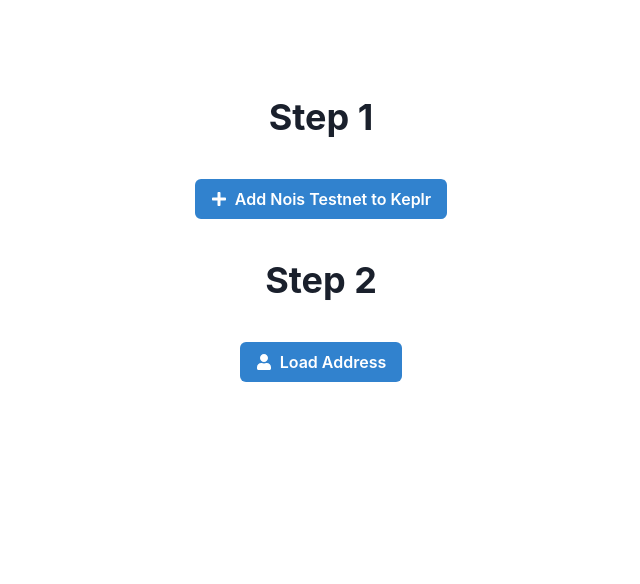
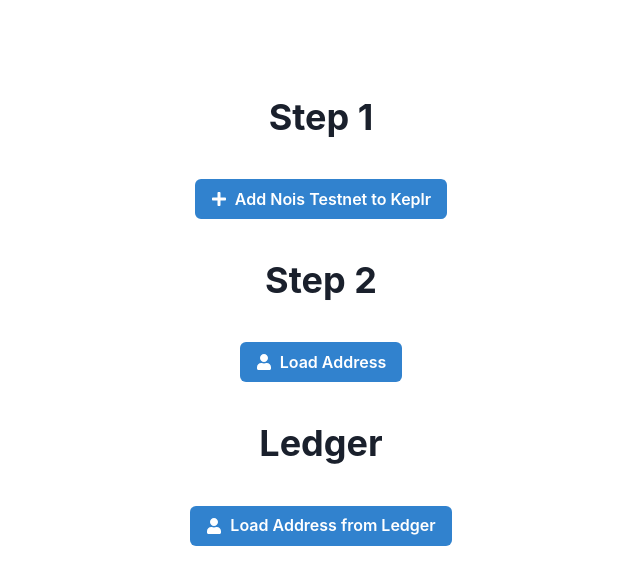
Before and after one commit to noislabs/address-generator, a Next.js app: page / in a window 1280 px wide. Shown: the top 584 px of the page, without its empty margins (319-959 px from the left). Built offline with nearby package versions, Linux system fonts and the light colour scheme.

Commit message:
Add Ledger support

```diff
--- a/package.json
+++ b/package.json
@@ -11,8 +11,10 @@
   },
   "dependencies": {
     "@chakra-ui/react": "^2.5.1",
+    "@cosmjs/ledger-amino": "^0.30.0",
     "@emotion/react": "^11.10.6",
     "@emotion/styled": "^11.10.6",
+    "@ledgerhq/hw-transport-webusb": "^6.27.12",
     "@types/node": "18.15.0",
     "@types/react": "18.0.28",
     "@types/react-dom": "18.0.11",
--- a/src/lib/noisConfig.ts
+++ b/src/lib/noisConfig.ts
@@ -1,6 +1,7 @@
 import { ChainInfo } from "./keplr";
 
 export const chainId = "nois-testnet-003";
+export const addressPrefix = "nois";
 
 export const noisConfig: ChainInfo = {
   chainId: chainId,
--- a/src/pages/index.tsx
+++ b/src/pages/index.tsx
@@ -1,6 +1,6 @@
 import Head from "next/head";
 import styles from "@/styles/Home.module.css";
-import { chainId, noisConfig } from "@/lib/noisConfig";
+import { addressPrefix, chainId, noisConfig } from "@/lib/noisConfig";
 import { useState } from "react";
 import {
   Alert,
@@ -15,10 +15,16 @@
   Heading,
 } from "@chakra-ui/react";
 import { FaCheck, FaPlus, FaUser } from "react-icons/fa";
+import TransportWebUSB from "@ledgerhq/hw-transport-webusb";
+import { LedgerSigner } from "@cosmjs/ledger-amino";
 
 export default function Home() {
   const [lastAddChainError, setAddChainError] = useState<{ title: string; description: string }>();
   const [loadAddressError, setLoadAddressError] = useState<{
+    title: string;
+    description: string;
+  }>();
+  const [loadAddressFromLedgerError, setAddressFromLedgerError] = useState<{
     title: string;
     description: string;
   }>();
@@ -30,6 +36,7 @@
     toast.closeAll();
     setAddChainError(undefined);
     setLoadAddressError(undefined);
+    setAddressFromLedgerError(undefined);
   }
 
   function addNoisAsSuggestedChain() {
@@ -117,6 +124,33 @@
     }
   }
 
+  function loadAddressFromLedger() {
+    resetErrors();
+    setAddress(undefined);
+
+    (async () => {
+      // Prepare ledger
+      const ledgerTransport = await TransportWebUSB.create(120000, 120000);
+
+      // Setup signer
+      const offlineSigner = new LedgerSigner(ledgerTransport, {
+        prefix: addressPrefix,
+      });
+      console.log(offlineSigner);
+      const accounts = await offlineSigner.getAccounts();
+      console.log(accounts);
+      const address = accounts[0].address;
+      if (typeof address !== "string") throw new Error("First account must have a string address");
+      setAddress(address);
+    })().catch((err: any) => {
+      console.error(err);
+      setAddressFromLedgerError({
+        title: "Ledger error",
+        description: err.message ?? err.toString(),
+      });
+    });
+  }
+
   return (
     <>
       <Head>
@@ -126,7 +160,7 @@
       </Head>
       <main className={styles.main}>
         <VStack spacing={10}>
-        <Heading>Step 1</Heading>
+          <Heading>Step 1</Heading>
           <Button
             leftIcon={installed ? <FaCheck /> : <FaPlus />}
             isDisabled={installed}
@@ -145,7 +179,7 @@
             </Alert>
           )}
 
-        <Heading>Step 2</Heading>
+          <Heading>Step 2</Heading>
 
           <Button
             leftIcon={<FaUser />}
@@ -165,6 +199,25 @@
           )}
 
           {address && <Text size="lg">{address}</Text>}
+
+          <Heading>Ledger</Heading>
+
+          <Button
+            leftIcon={<FaUser />}
+            colorScheme="blue"
+            variant="solid"
+            onClick={() => loadAddressFromLedger()}
+          >
+            Load Address from Ledger
+          </Button>
+
+          {loadAddressFromLedgerError && (
+            <Alert status="error">
+              <AlertIcon />
+              <AlertTitle>{loadAddressFromLedgerError.title}</AlertTitle>
+              <AlertDescription>{loadAddressFromLedgerError.description}</AlertDescription>
+            </Alert>
+          )}
         </VStack>
       </main>
     </>
```
Also changed, not shown: 1 other file (tests, documents, lock files or other folders).
